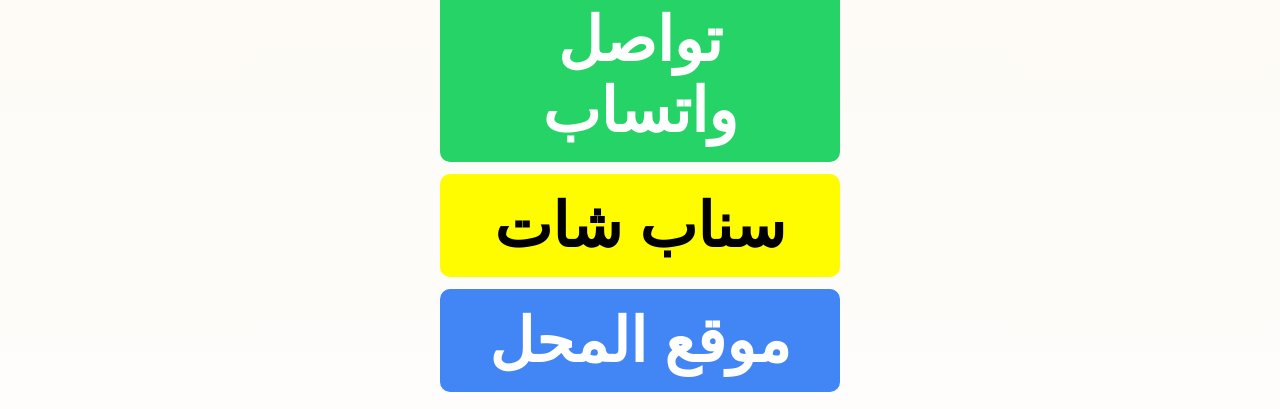
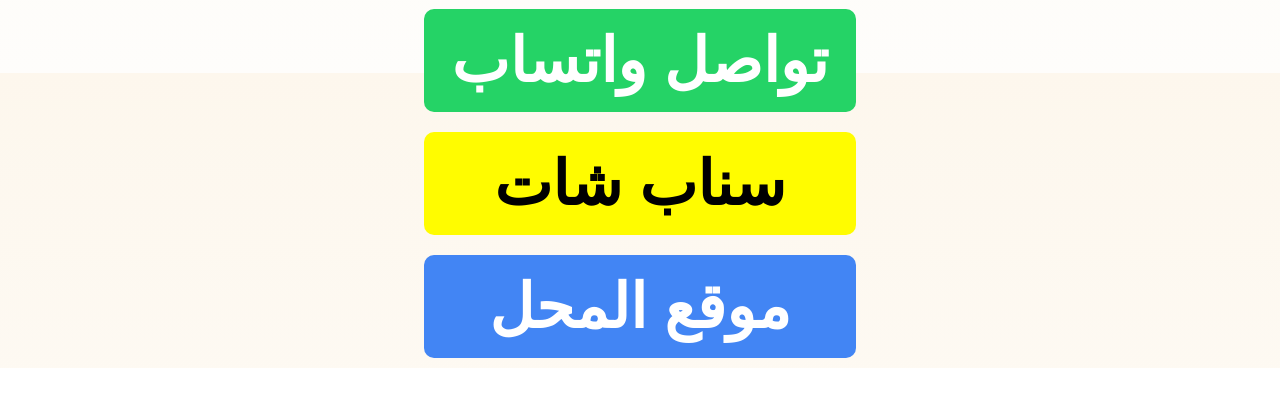
Before and after one commit to alnahdijewelry/ALNAHDIGOLDE, a plain HTML site: page index.html in a window 1280 px wide. Shown: the part 727-1136 px from the top of the page. After the commit the page ends 1095 px from the top, so only its background shows below. Drawn offline with Linux system fonts and the light colour scheme.

Commit message:
Update index.html

```diff
--- a/index.html
+++ b/index.html
@@ -2,16 +2,32 @@
 <html lang="ar" dir="rtl">
 <head>
     <meta charset="UTF-8">
-    <meta name="viewport" content="width=device-width, initial-scale=1.0">
+    <meta name="viewport" content="width=device-width, initial-scale=1.0, viewport-fit=cover">
     <title>مجوهرات النهدي</title>
     <style>
-        body {
+        html, body {
+            height: 100%;
+            margin: 0;
+            padding: 0;
             background: linear-gradient(to bottom, #fdf7ed, #fefdfb);
             font-family: 'Arial', sans-serif;
+            direction: rtl;
+        }
+        body {
+            display: flex;
+            flex-direction: column;
+            justify-content: start;
+            align-items: center;
             text-align: center;
-            padding: 5px;
-            direction: rtl;
-            margin: 0;
+        }
+        .content {
+            width: 100%;
+            flex: 1;
+            display: flex;
+            flex-direction: column;
+            align-items: center;
+            justify-content: flex-start;
+            padding-top: 10px;
         }
         .logo {
             width: 80%;
@@ -32,14 +48,13 @@
             display: block;
             width: 90%;
             max-width: 400px;
-            margin: 12px auto;
+            margin: 10px auto;
             padding: 16px;
             border-radius: 10px;
             font-size: 4.8vw;
             color: white;
             text-decoration: none;
             font-weight: bold;
-            box-sizing: border-box;
         }
         .tiktok { background-color: #000000; }
         .whatsapp { background-color: #25D366; }
@@ -48,6 +63,7 @@
     </style>
 </head>
 <body>
+    <div class="content">
         <img class="logo" src="logo.jpg" alt="شعار مجوهرات النهدي">
         <h1>مجوهرات النهدي</h1>
         <h2>ALNAHDIJEWELRY</h2>
@@ -55,5 +71,6 @@
         <a href="https://wa.me/966551931424" class="button whatsapp">تواصل واتساب</a>
         <a href="https://snapchat.com/t/bbAF1B3p" class="button snapchat">سناب شات</a>
         <a href="https://maps.app.goo.gl/wSiBhSvkWUFVE56T6?g_st=com.google.maps.preview.copy" class="button maps">موقع المحل</a>
+    </div>
 </body>
 </html>
```
Lines whose indentation alone changed are shown as unchanged.
